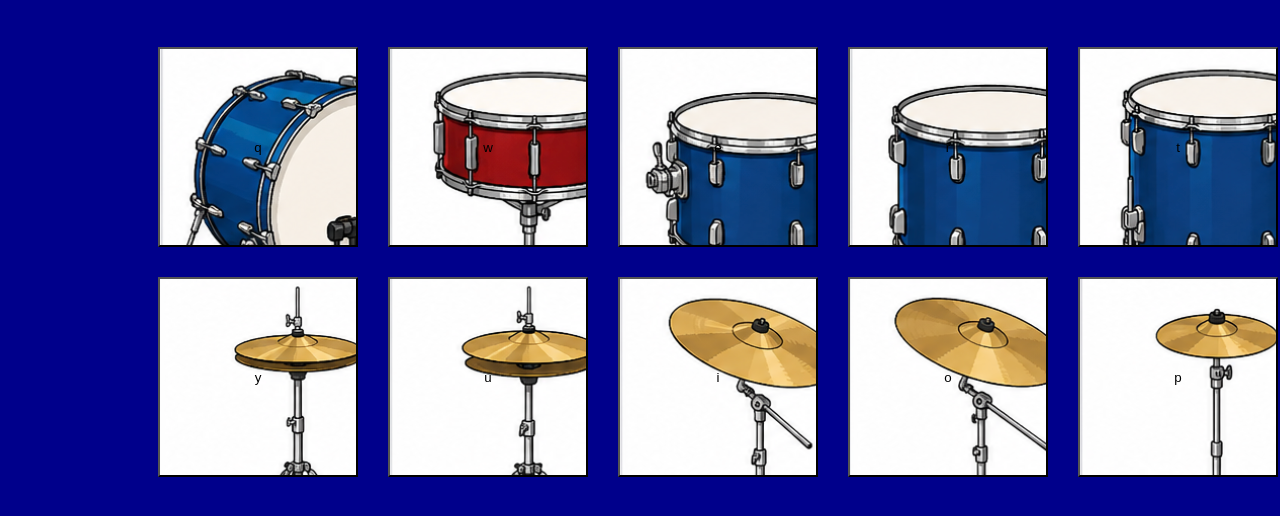
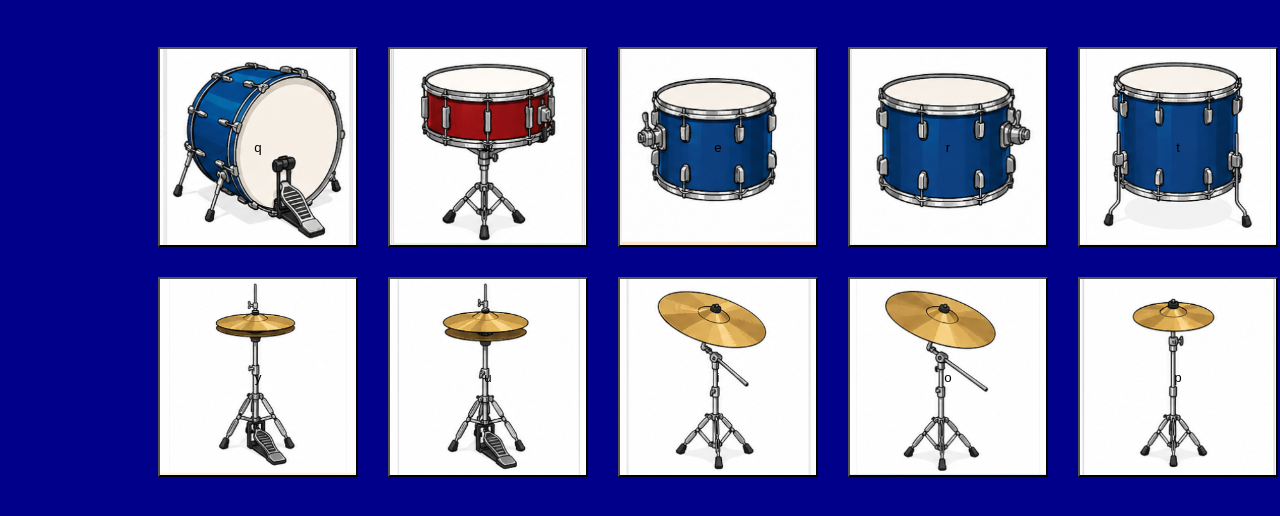
Before and after one commit to MohithSeervi-98/HTML-CSS, a plain HTML site: page drumkit/index.html in a window 1280 px wide. Shown: the part 62-578 px from the top of the page. Drawn offline with Linux system fonts and the light colour scheme.

Commit message:
Update drumkit

```diff
--- a/drumkit/script.js
+++ b/drumkit/script.js
@@ -3,11 +3,22 @@ let btns = document.querySelectorAll('.drum')
 
 for(let i =0; i<btns.length;i++){
     btns[i].addEventListener('click',function(){
-        console.log('hi');
+        // console.log('hi');
         let btnName= btns[i].innerHTML.toLowerCase()
         let audio = document.querySelector('#'+btnName)
+        audio.currentTime=0;
         audio.play();
-
 
     })
 }
+
+document.addEventListener("keydown",function(event){
+    let btnName = event.key.toLowerCase()
+    let audio = document.querySelector('#'+btnName)
+if(audio!==null){
+    audio.currentTime=0;w
+    audio.play();
+}
+
+
+})
--- a/drumkit/style.css
+++ b/drumkit/style.css
@@ -22,41 +22,62 @@ h1{
 
 .drum:nth-child(1){
    background-image: url(./images/Bass-Drum.png);
+   background-position: center;
+   background-size: contain;
+
 
 }
 
 .drum:nth-child(2){
    background-image: url(./images/Snare.png);
+   background-position: center;
+   background-size: contain;
 }
 
 .drum:nth-child(3){
    background-image: url(./images/High-Tom.png);
+   background-position: center;
+   background-size: contain;
 }
 
 .drum:nth-child(4){
    background-image: url(./images/Mid-Tom.png);
+   background-position: center;
+   background-size: contain;
 }
 
 .drum:nth-child(5){
    background-image: url(./images/Floor-Tom.png);
+   background-position: center;
+   background-size: contain;
 }
 
 .drum:nth-child(6){
    background-image: url(./images/Hi-Hat-Closed.png);
+   background-position: center;
+   background-size: contain;
 }
 
 .drum:nth-child(7){
    background-image: url(./images/Hi-Hat-Opened.png);
+   background-position: center;
+   background-size: contain;
 }
 
 .drum:nth-child(8){
    background-image: url(./images/Crash-Cymbal.png);
+   background-position: center;
+   background-size: contain;
 }
 
 .drum:nth-child(9){
    background-image: url(./images/Ride-Cymbal.png);
+   background-position: center;
+   background-size: contain;
 }
 
 .drum:nth-child(10){
    background-image: url(./images/Splash-Cymbal.png);
+   background-position: center;
+   background-size: contain;
 }
```
